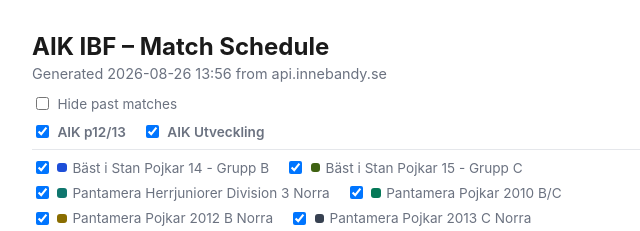
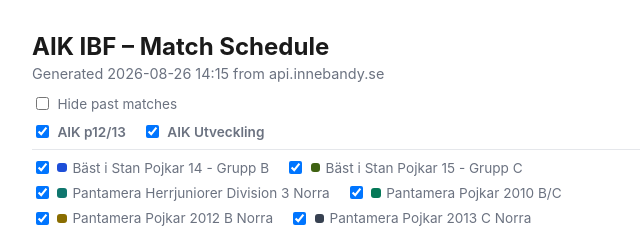
Before and after one commit to smerakm/aikp12calendar, a plain HTML site: page index.html in a window 1280 px wide. Shown: the top 231 px of the page, 248-888 px from the left. Drawn offline with Linux system fonts and the light colour scheme.

Commit message:
update 2026-08-26

```diff
--- a/index.html
+++ b/index.html
@@ -178,7 +178,7 @@
   <div class="wrap">
     <header>
       <h1>AIK IBF – Match Schedule</h1>
-      <div class="sub">Generated 2026-08-26 13:56 from api.innebandy.se</div>
+      <div class="sub">Generated 2026-08-26 14:15 from api.innebandy.se</div>
       <div class="filters">
         <div class="past-row">
           <label class="toggle">
```
